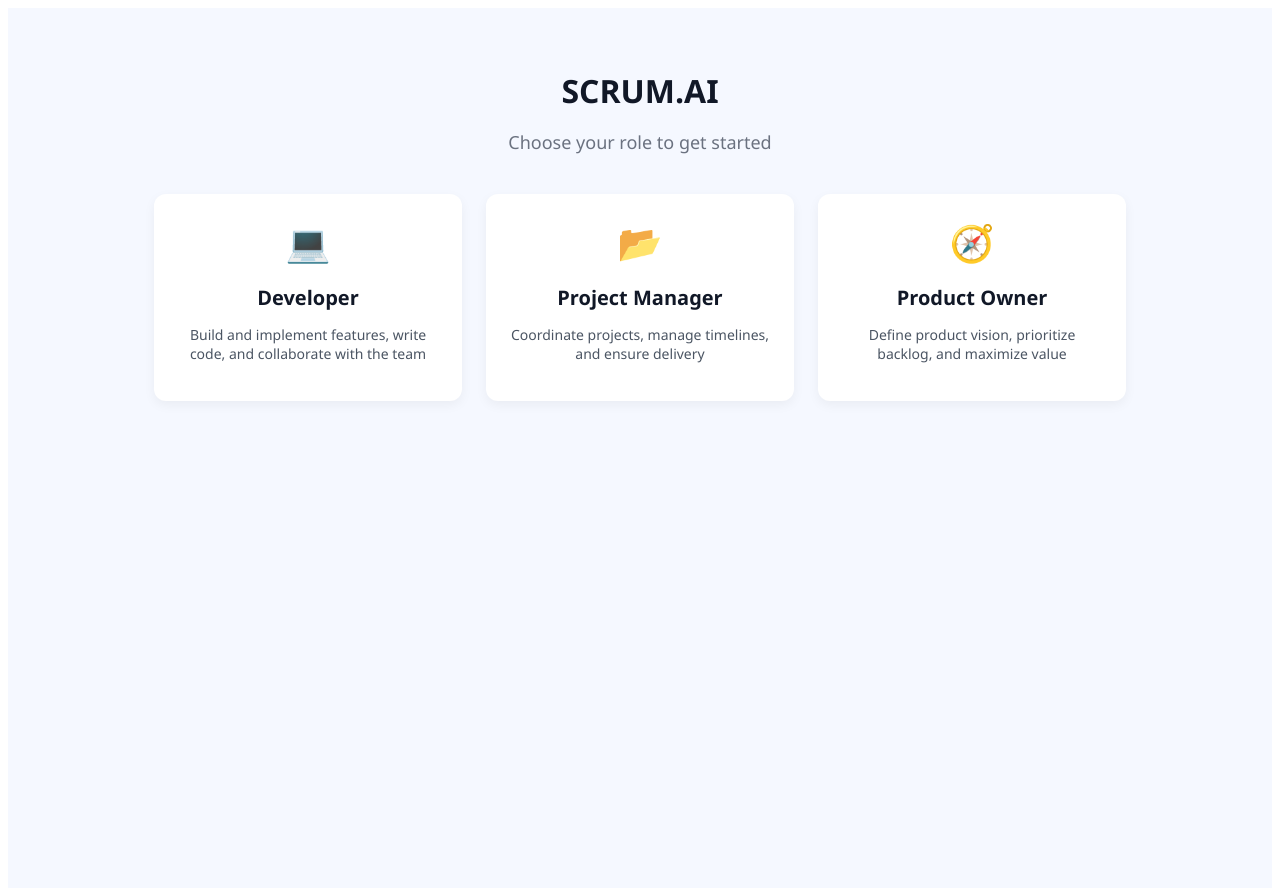
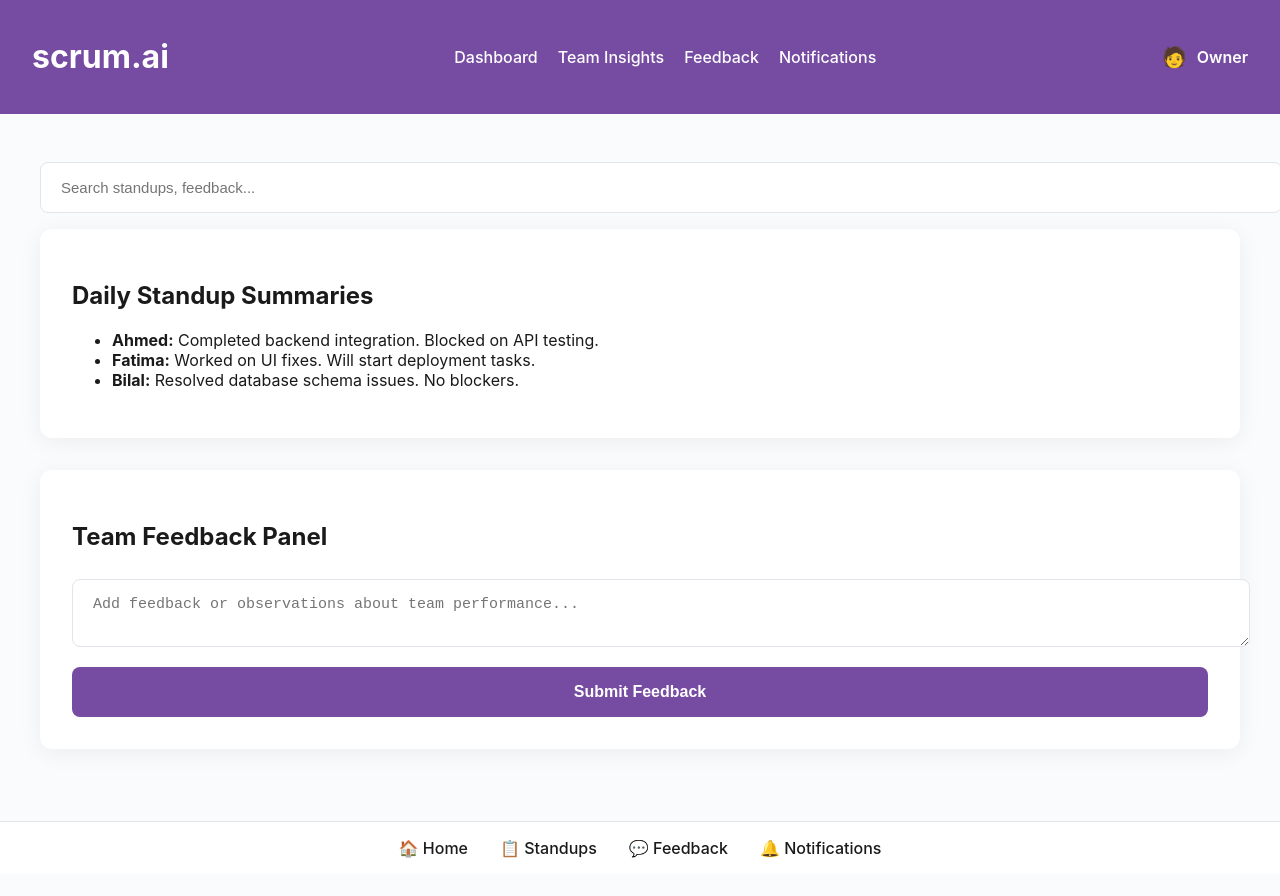
Before and after one commit to AmalFaisalkhann/scrum.ai, a React (Create React App) app: page /Productowner in a window 1280 px wide. Before the commit this address led to /. After the commit the page ends 874 px from the top, so only its background shows below. Built offline with nearby package versions, Linux system fonts and the light colour scheme.

Commit message:
Product owner screen with css

```diff
--- a/src/App.js
+++ b/src/App.js
@@ -6,15 +6,19 @@ import Login from './Auth/Login';
 import Signup from './Auth/Signup';
 import ForgotPassword from './Auth/ForgotPassword';
 import Userroles from './Userroles/Userroles';
+import Productowner from './Dashboard/Productowner';
+
 
 function App() {
   return (
     <Routes>
       <Route path="/" element={<Userroles />} />
-      <Route path="/login" element={<Login />} />
-      <Route path="/signup" element={<Signup />} />
-      <Route path="/forgot-password" element={<ForgotPassword />} />
+      <Route path="/Login" element={<Login />} />
+      <Route path="/Signup" element={<Signup />} />
+      <Route path="/ForgotPassward" element={<ForgotPassword />} />
       <Route path="*" element={<Navigate to="/" />} />
+      <Route path="/Productowner" element={<Productowner />} />
+
     </Routes>
   );
 }
--- /dev/null
+++ b/src/Dashboard/Productowner.css
@@ -0,0 +1,129 @@
+body {
+  margin: 0;
+  padding: 0;
+  background-color: #fafbfc;
+  font-family: -apple-system, BlinkMacSystemFont, 'Segoe UI', Roboto, 'Helvetica Neue', Arial, sans-serif;
+  color: #1a1a1a;
+}
+
+.container {
+  padding: 40px;
+}
+
+/* Header */
+.top-nav {
+  background:  #764ba2 100%;
+  padding: 16px 32px;
+  display: flex;
+  justify-content: space-between;
+  align-items: center;
+  color: white;
+}
+
+.top-nav ul {
+  display: flex;
+  list-style: none;
+  gap: 20px;
+  padding: 0;
+  margin: 0;
+}
+
+.top-nav li {
+  cursor: pointer;
+  font-weight: 500;
+}
+
+/* User Info */
+.user-info {
+  display: flex;
+  align-items: center;
+  color: white;
+  text-decoration: none;
+}
+
+.user-icon {
+  margin-right: 10px;
+  font-size: 20px;
+}
+
+.user-name {
+  font-weight: 600;
+}
+
+/* Cards */
+.card {
+  background-color: white;
+  padding: 2rem;
+  border-radius: 12px;
+  box-shadow: 0 4px 24px rgba(0, 0, 0, 0.06);
+  margin-bottom: 32px;
+}
+
+/* Flex Rows */
+.side-by-side {
+  display: flex;
+  gap: 24px;
+  flex-wrap: wrap;
+}
+
+.side-by-side .card {
+  flex: 1;
+  min-width: 300px;
+}
+
+/* Inputs */
+input[type="text"],
+input[type="number"],
+textarea {
+  width: 100%;
+  padding: 16px 20px;
+  border-radius: 8px;
+  border: 1px solid #e1e5e9;
+  font-size: 15px;
+  margin-top: 8px;
+  margin-bottom: 16px;
+}
+
+input:focus,
+textarea:focus {
+  outline: none;
+  border-color: #667eea;
+  box-shadow: 0 0 0 2px rgba(102, 126, 234, 0.1);
+}
+
+/* Buttons */
+button {
+  height: 50px;
+  background:  #764ba2;
+  color: white;
+  border: none;
+  border-radius: 8px;
+  font-size: 16px;
+  font-weight: 600;
+  width: 100%;
+  cursor: pointer;
+  transition: all 0.2s ease;
+}
+
+button:hover {
+  transform: translateY(-1px);
+  box-shadow: 0 8px 16px rgba(102, 126, 234, 0.3);
+}
+
+/* Footer */
+.bottom-nav {
+  padding: 16px;
+  background-color: #ffffff;
+  border-top: 1px solid #e1e5e9;
+  display: flex;
+  justify-content: center;
+}
+
+.bottom-nav ul {
+  list-style: none;
+  display: flex;
+  gap: 32px;
+  padding: 0;
+  margin: 0;
+  font-weight: 500;
+}
--- /dev/null
+++ b/src/Dashboard/Productowner.js
@@ -0,0 +1,62 @@
+// src/Dashboard/Productowner.js
+
+import React from 'react';
+import './Productowner.css';
+
+function ProductOwner() {
+  return (
+    <>
+      {/* Header */}
+      <header className="top-nav">
+        <h1>scrum.ai</h1>
+        <nav>
+          <ul>
+            <li>Dashboard</li>
+            <li>Team Insights</li>
+            <li>Feedback</li>
+            <li>Notifications</li>
+          </ul>
+        </nav>
+        <div className="user-info">
+          <span className="user-icon">🧑</span>
+          <span className="user-name">Owner</span>
+        </div>
+      </header>
+
+      {/* Main Dashboard */}
+      <main className="container">
+        {/* Search */}
+        <input type="text" placeholder="Search standups, feedback..." />
+
+        {/* Standup Summaries */}
+        <section className="card">
+          <h2>Daily Standup Summaries</h2>
+          <ul>
+            <li><strong>Ahmed:</strong> Completed backend integration. Blocked on API testing.</li>
+            <li><strong>Fatima:</strong> Worked on UI fixes. Will start deployment tasks.</li>
+            <li><strong>Bilal:</strong> Resolved database schema issues. No blockers.</li>
+          </ul>
+        </section>
+
+        {/* Feedback Panel */}
+        <section className="card">
+          <h2>Team Feedback Panel</h2>
+          <textarea placeholder="Add feedback or observations about team performance..."></textarea>
+          <button>Submit Feedback</button>
+        </section>
+      </main>
+
+      {/* Footer */}
+      <footer className="bottom-nav">
+        <ul>
+          <li>🏠 Home</li>
+          <li>📋 Standups</li>
+          <li>💬 Feedback</li>
+          <li>🔔 Notifications</li>
+        </ul>
+      </footer>
+    </>
+  );
+}
+
+export default ProductOwner;
```
